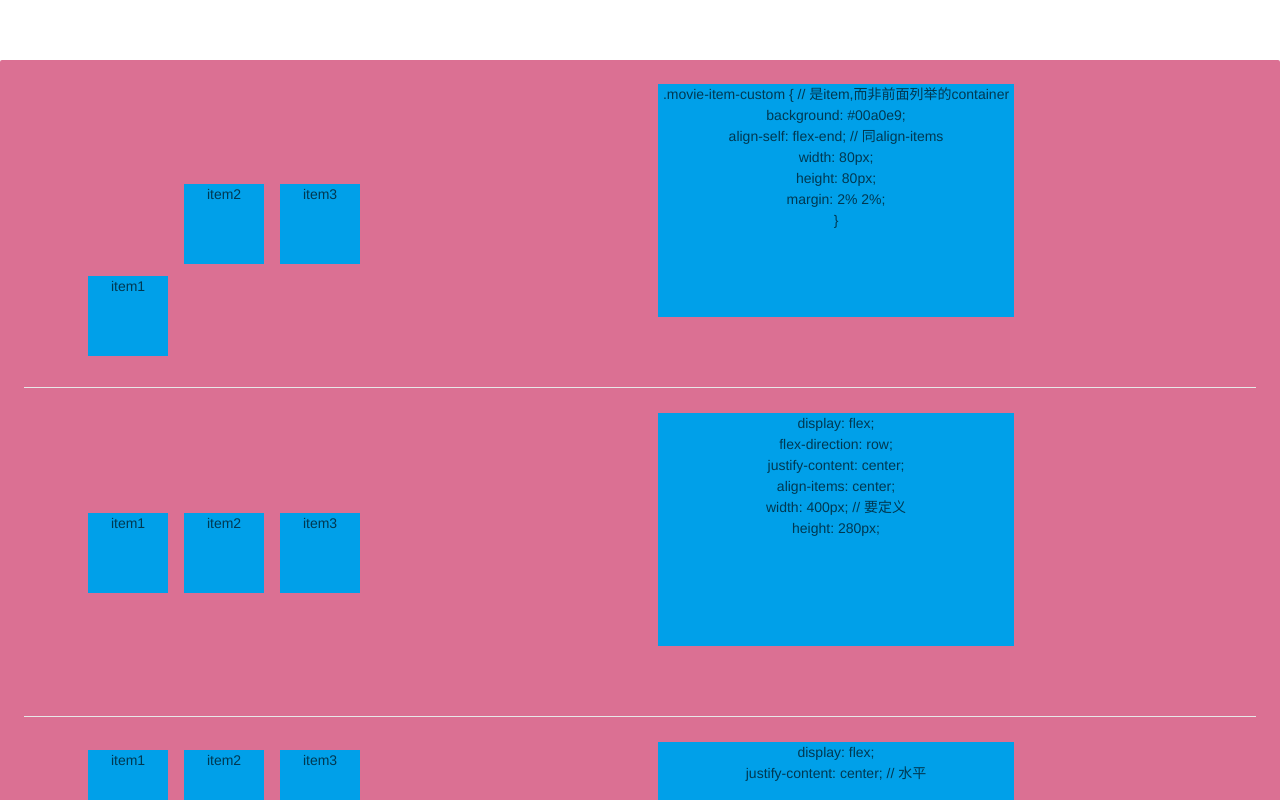
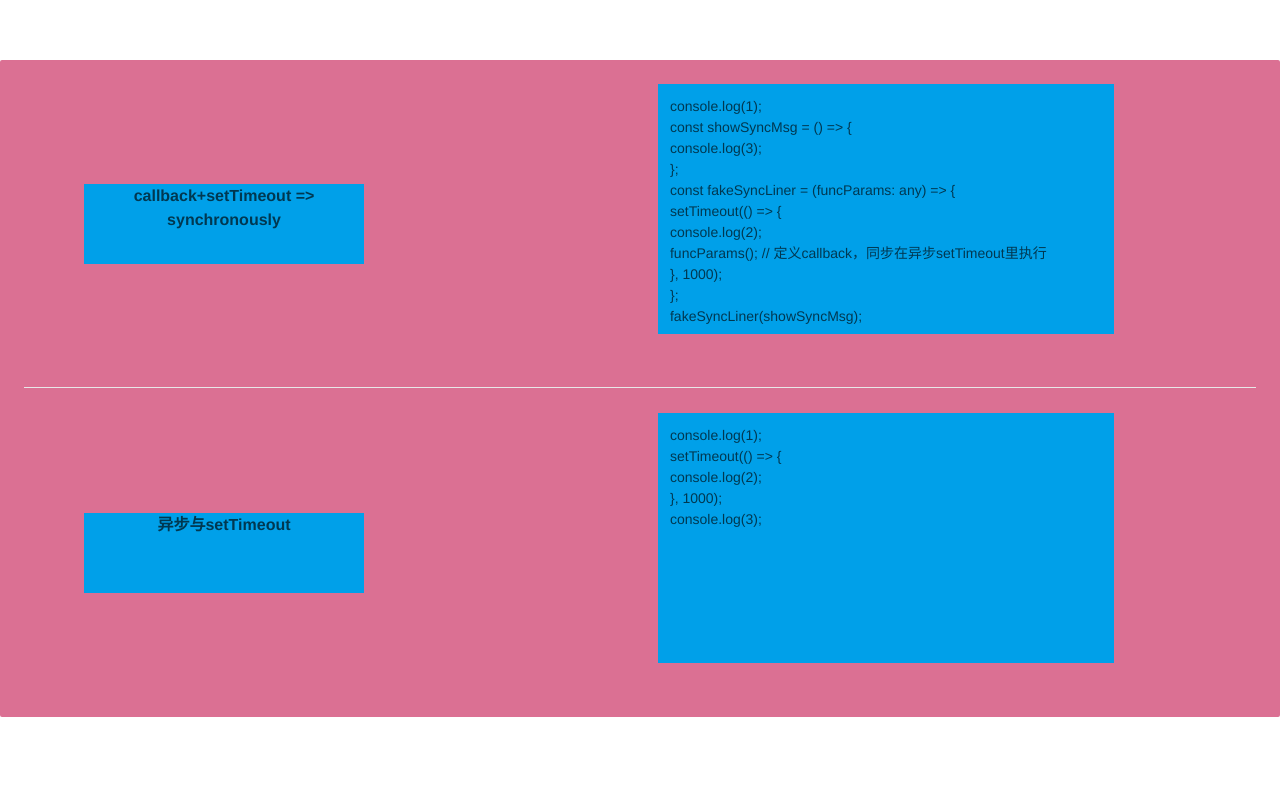
Before and after one commit to thetiss/Ruoyi-backgarden, a Vue app: page /report in a window 1280 px wide. Shown: the top 800 px of the page. Built offline with nearby package versions, Linux system fonts and the light colour scheme.

Commit message:
feat(page): 熟悉async和setTimeout在re-re

```diff
--- a/src/views/RegularReport/index.vue
+++ b/src/views/RegularReport/index.vue
@@ -1,5 +1,7 @@
 <template>
   <div class="gutter-example">
+    <a-row><json-tree /></a-row>
+    <!-- <a-row><search-form /></a-row> -->
     <!-- <a-row :gutter="16">
       <a-col class="gutter-row" :span="8">
         <div class="gutter-box">
@@ -17,17 +19,19 @@
         </div>
       </a-col>
     </a-row> -->
-    <a-row><search-form /></a-row>
+
   </div>
 </template>
 
 <script lang="ts">
 import Vue from 'vue';
-import SearchForm from './modules/SearchForm.vue';
+import JsonTree from './modules/JsonTree.vue';
+// import SearchForm from './modules/SearchForm.vue';
 
 export default Vue.extend({
   components: {
-    SearchForm
+    // SearchForm,
+    JsonTree
   }
 });
 </script>
--- /dev/null
+++ b/src/views/RegularReport/modules/JsonTree.vue
@@ -0,0 +1,118 @@
+<template>
+<a-card>
+  <a-row :gutter='36'>
+    <a-col :span="12">
+      <div class="movie-container-cen">
+        <div class="movie-item">callback+setTimeout => synchronously</div>
+      </div>
+    </a-col>
+    <a-col :span="12">
+      <div class="movie-content-container">
+          console.log(1);<br/>
+          const showSyncMsg = () => {<br/>
+            console.log(3);<br/>
+          };<br/>
+          const fakeSyncLiner = (funcParams: any) => {<br/>
+            setTimeout(() => {<br/>
+              console.log(2);<br/>
+              funcParams(); // 定义callback，同步在异步setTimeout里执行<br/>
+            }, 1000);<br/>
+          };<br/>
+          fakeSyncLiner(showSyncMsg);<br/>
+      </div>
+    </a-col>
+  </a-row>
+  <a-divider />
+  <a-row :gutter='36'>
+    <a-col :span="12">
+      <div class="movie-container-cen">
+        <div class="movie-item">异步与setTimeout</div>
+      </div>
+    </a-col>
+    <a-col :span="12">
+      <div class="movie-content-container">
+          console.log(1); <br/>
+          setTimeout(() => { <br/>
+            console.log(2); <br/>
+          }, 1000); <br/>
+          console.log(3);
+      </div>
+    </a-col>
+  </a-row>
+</a-card>
+</template>
+
+<script lang="ts">
+import Vue from 'vue';
+
+export default Vue.extend({
+  name: 'JsonTree',
+  data() {
+    return {
+      itemCounts: 0
+    };
+  },
+  created() {
+    this.getSyncLinerWithSetTimeout();
+    // this.getTypicalAsyncLinerWithSetTimeout();
+  },
+  methods: {
+
+    // 通过setTimeout + callback() => 实现synchronously
+    getSyncLinerWithSetTimeout() {
+      const showSyncMsg = () => {
+        console.log(3);
+      };
+      const fakeSyncLiner = (funcParams: any) => {
+        setTimeout(() => {
+          console.log(2);
+          funcParams(); // 定义callback，同步在异步setTimeout里执行
+        }, 1000);
+      };
+      console.log(1);
+      fakeSyncLiner(showSyncMsg);
+    },
+    getTypicalAsyncLinerWithSetTimeout() {
+      /**
+       * Result: This above code will print “3” before “2”
+       * Cuz: `console.log(2);` will run after 2 seconds
+       * setTimeout is asynchronous, so `console.log(3)` will not wait for setTimeout.
+       */
+      console.log(1);
+      setTimeout(() => {
+        console.log(2);
+      }, 1000);
+      console.log(3);
+    }
+  }
+});
+</script>
+
+<style scoped>
+.movie-container-cen {
+  display: flex;
+  flex-direction: row;
+  justify-content: center;
+  align-items: center;
+  width: 400px;
+  height: 280px;
+  background: palevioletred;
+}
+
+.movie-item {
+  background: #00a0e9;
+  font-size: 16px;
+  font-weight: bold;
+  width: 280px;
+  height: 80px;
+  margin: 2% 2%;
+}
+
+.movie-content-container {
+  background: #00a0e9;
+  text-align: left;
+  padding: 2% 2%;
+  width: 456px;
+  height: 250px;
+}
+</style>
```
Also changed, not shown: 2 other files (tests, documents, lock files or other folders).
